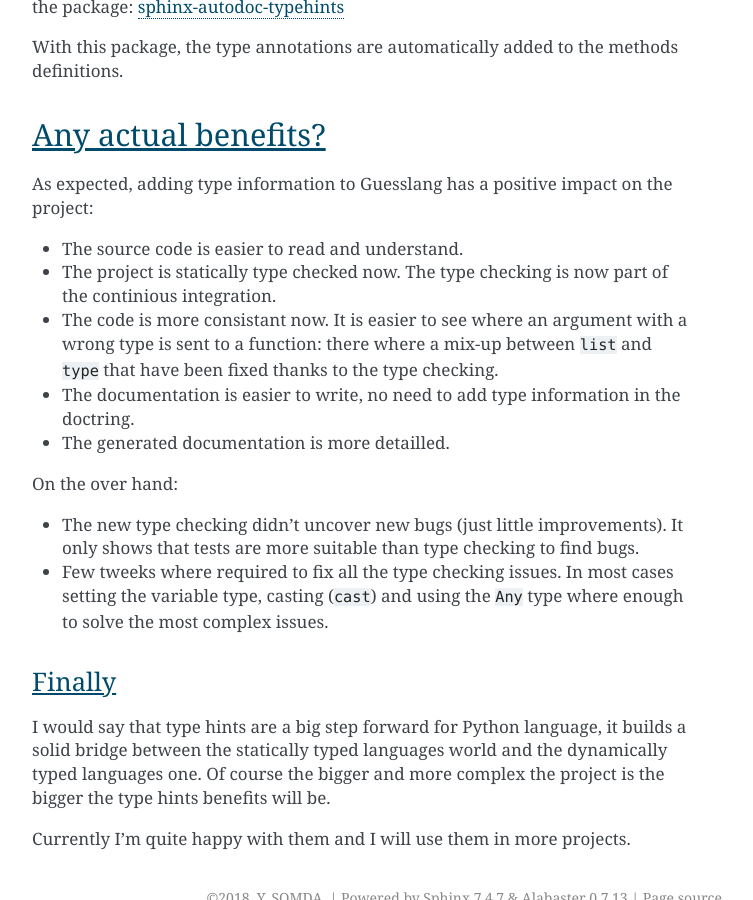
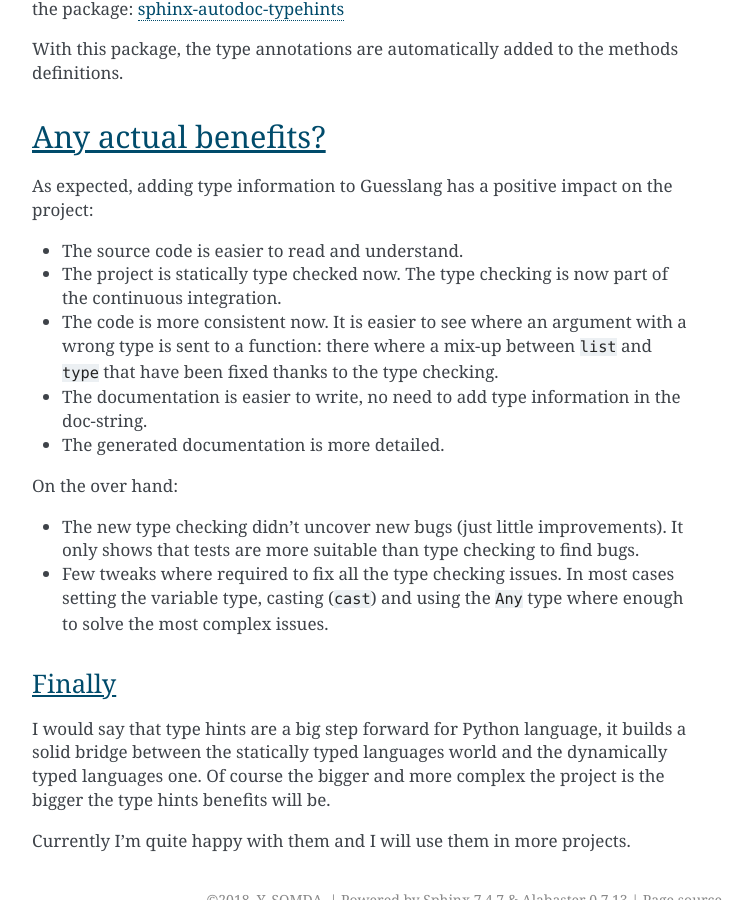
Before and after one commit to yoeo/guesslang, a Sphinx documentation site: the page built from docs/typehints.rst, in a window 1280 px wide and 900 px high, scrolled down 27463 px. Shown: the whole window, without its empty margins (388-1141 px from the left). Built offline with Sphinx 7.4.7, drawn with Linux system fonts in a browser that asks for light colours; some of the changed text lies outside the part shown.

Commit message:
Fix words spelling

```diff
--- a/docs/typehints.rst
+++ b/docs/typehints.rst
@@ -1166,7 +1166,7 @@ as well as third party packages, Mypy uses
 `Typeshed package <https://github.com/python/typeshed/>`_.
 
 Typeshed is a collection of type annotations for Python standard library,
-builtins and some third party packages.
+``builtins`` and some third party packages.
 
 You can install Mypy with the following command:
 
@@ -1178,8 +1178,8 @@ You can install Mypy with the following command:
 Running the checker
 ^^^^^^^^^^^^^^^^^^^
 
-Run statical type checking
-~~~~~~~~~~~~~~~~~~~~~~~~~~
+Run static type checking
+~~~~~~~~~~~~~~~~~~~~~~~~
 
 The type checker is executed with the command line bellow:
 
@@ -1238,7 +1238,7 @@ Guess methods types from Guesslang documentation
 ~~~~~~~~~~~~~~~~~~~~~~~~~~~~~~~~~~~~~~~~~~~~~~~~
 
 In fact most of Guesslang methods are documented.
-The arguments and return types are detailled in the documentation.
+The arguments and return types are detailed in the documentation.
 We just have to reuse them as type hints.
 
 For example:
@@ -1443,20 +1443,20 @@ on the project:
 
 * The source code is easier to read and understand.
 * The project is statically type checked now.
-  The type checking is now part of the continious integration.
-* The code is more consistant now. It is easier to see where an argument
+  The type checking is now part of the continuous integration.
+* The code is more consistent now. It is easier to see where an argument
   with a wrong type is sent to a function:
   there where a mix-up between ``list`` and ``type`` that have been fixed
   thanks to the type checking.
 * The documentation is easier to write, no need to add type information in
-  the doctring.
-* The generated documentation is more detailled.
+  the doc-string.
+* The generated documentation is more detailed.
 
 On the over hand:
 
 * The new type checking didn't uncover new bugs (just little improvements).
   It only shows that tests are more suitable than type checking to find bugs.
-* Few tweeks where required to fix all the type checking issues.
+* Few tweaks where required to fix all the type checking issues.
   In most cases setting the variable type, casting (``cast``) and
   using the ``Any`` type where enough to solve the most complex issues.
 
```
Also changed, not shown: other parts of docs/typehints.rst (+15 -15 lines).
